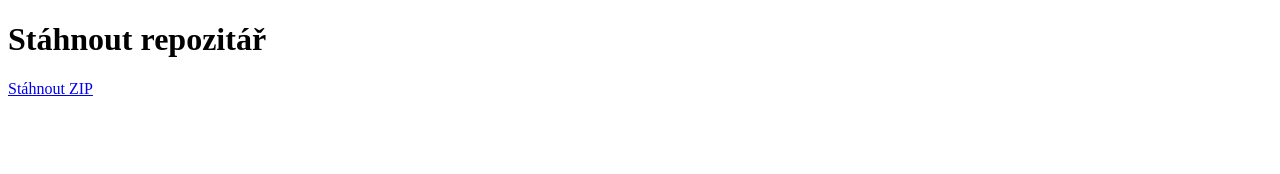
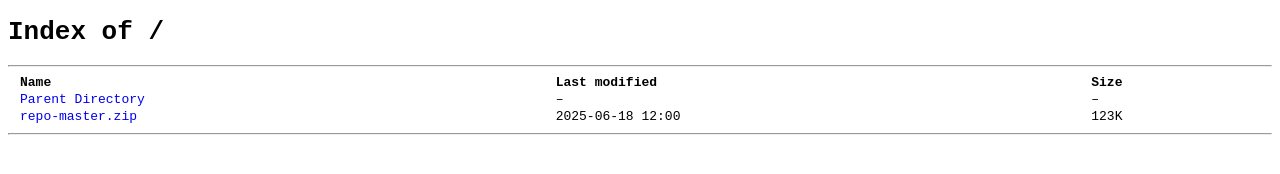
Before and after one commit to dexter2cz/repopage, a plain HTML site: page index.html in a window 1280 px wide. Drawn offline with Linux system fonts and the light colour scheme.

Commit message:
Update index.html

```diff
--- a/index.html
+++ b/index.html
@@ -1,13 +1,39 @@
 <!DOCTYPE html>
 <html lang="cs">
 <head>
-    <meta charset="UTF-8">
-    <title>Stáhnout ZIP</title>
+  <meta charset="UTF-8">
+  <title>Index of /</title>
+  <style>
+    body {
+      font-family: monospace;
+      background-color: white;
+      color: black;
+    }
+    table {
+      width: 100%;
+    }
+    th, td {
+      text-align: left;
+      padding: 0 10px;
+    }
+    a {
+      text-decoration: none;
+      color: #0000EE;
+    }
+  </style>
 </head>
 <body>
-    <h1>Stáhnout repozitář</h1>
-    <a href="https://github.com/dexter2cz/repopage/archive/refs/heads/master.zip" download>
-        Stáhnout ZIP
-    </a>
+  <h1>Index of /</h1>
+  <hr>
+  <table>
+    <tr><th>Name</th><th>Last modified</th><th>Size</th></tr>
+    <tr><td><a href="/">Parent Directory</a></td><td>–</td><td>–</td></tr>
+    <tr>
+      <td><a href="https://github.com/dexter2cz/repopage/archive/refs/heads/master.zip">repo-master.zip</a></td>
+      <td>2025-06-18 12:00</td>
+      <td>123K</td>
+    </tr>
+  </table>
+  <hr>
 </body>
 </html>
```
